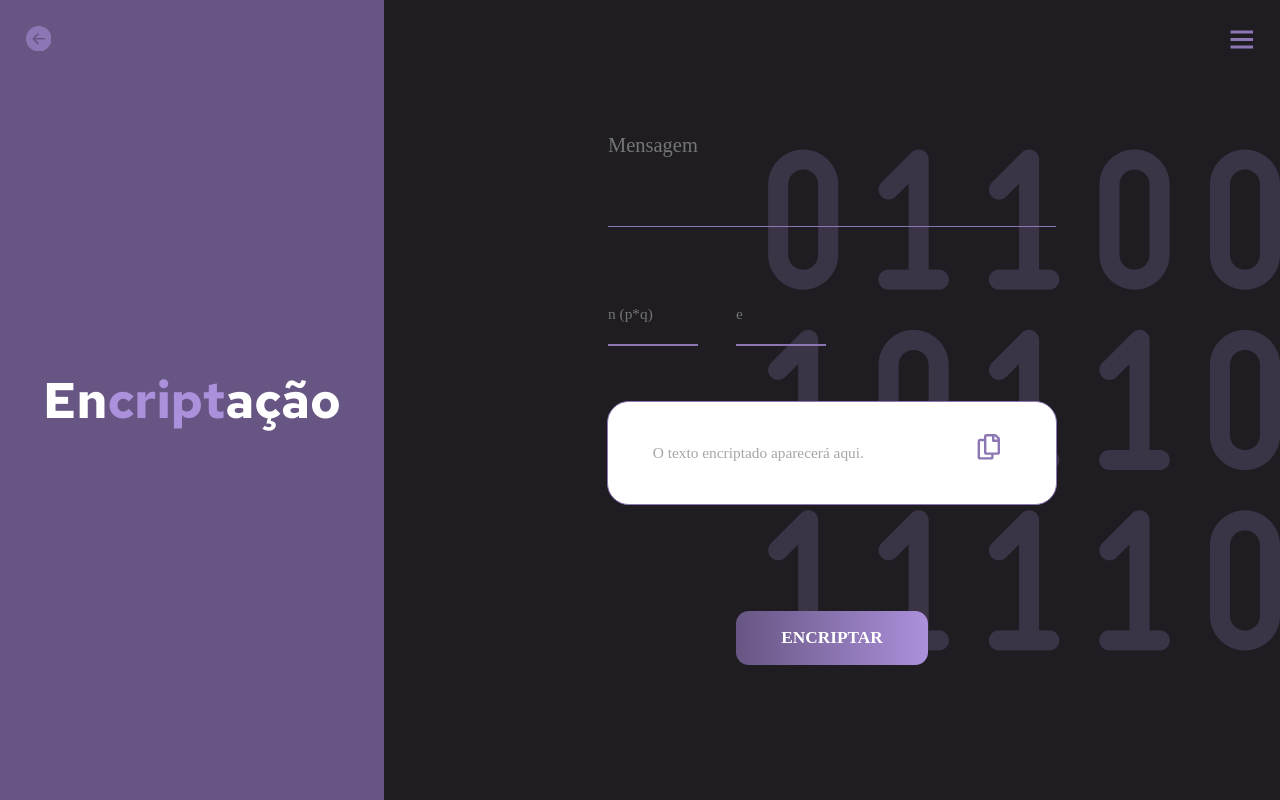
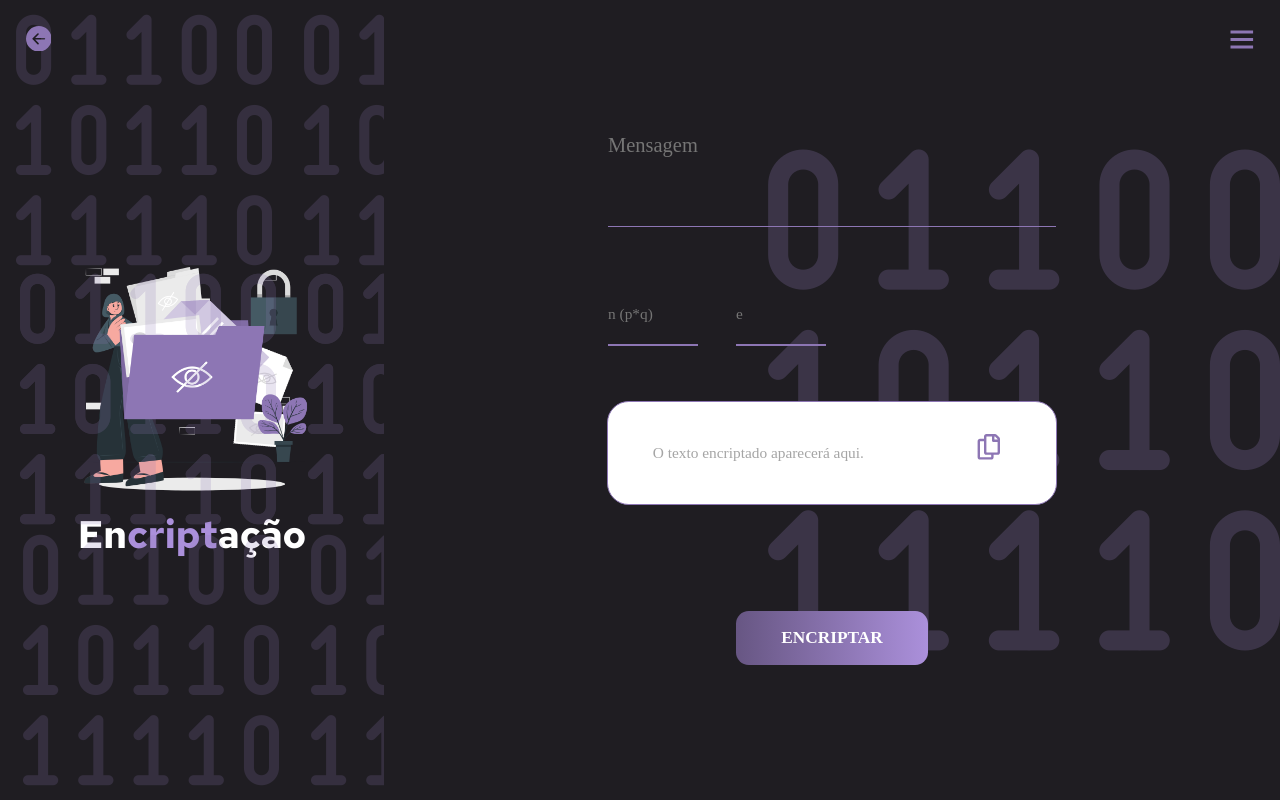
Before and after one commit to isabellexvr/rsa-md-projeto, a React (Vite) app: page /encrypt in a window 1280 px wide. Built offline with nearby package versions, Linux system fonts and the light colour scheme; a web font is replaced by a local one.

Commit message:
style: illustrations

```diff
--- a/src/pages/Decryptation/index.jsx
+++ b/src/pages/Decryptation/index.jsx
@@ -1,7 +1,6 @@
 import styled from "styled-components";
 import colors from "../../assets/colors";
-import binary from "../../assets/binary-code.png";
-import { useNavigate } from "react-router-dom";
+import binaryFirst from "../../assets/binary-code.png";
 import { FaRegCopy } from "react-icons/fa";
 import { StartButton } from "../styledComponents";
 import { CopyToClipboard } from "react-copy-to-clipboard";
@@ -14,6 +13,8 @@ import { useEncrypted } from "../../contexts/encryptedContext";
 import { useDecrypted } from "../../contexts/decryptedContext";
 import Header from "../components/Header";
 import Sidebar from "../components/Sidebar";
+import illustration from "../../assets/decrypt.png"
+import binary from "../../assets/binary.png"
 
 export default function Decryptation({
   loading,
@@ -99,12 +100,14 @@ export default function Decryptation({
       />
       <Header sidebar={sidebar} setSidebar={setSidebar} />
       <Title>
+      <img src={illustration}/>
         <h1>
+
           Desen<strong>cript</strong>ação
         </h1>
       </Title>
       <RightContainer>
-        <img src={binary} />
+        <img src={binaryFirst} />
         <Form onSubmit={sendForm}>
           <div className="textarea">
             <textarea
@@ -193,11 +196,26 @@ const PageContainer = styled.div`
 const Title = styled.div`
   width: 30vw;
   height: 100vh;
-  background-color: ${colors.darkPurple};
+  position: relative;
   display: flex;
+  flex-direction: column;
   align-items: center;
   justify-content: center;
-  position: relative;
+  >img{
+    width: 70%;
+  }
+  &:before {
+    content: "";
+    background-image: url(${binary});
+    opacity: 0.2; /* Adjust the opacity value as needed */
+    position: absolute;
+    top: 0;
+    left: 0;
+    width: 100%;
+    height: 100%;
+    z-index: 0; /* Ensure it's behind the content */
+  }
+
   > svg {
     position: absolute;
     top: 1vw;
@@ -207,11 +225,12 @@ const Title = styled.div`
     color: ${colors.lightPurple};
     cursor: pointer;
   }
+
   > h1 {
     color: #fff;
     text-align: center;
     font-family: Red Hat Text;
-    font-size: 50px;
+    font-size: 3vw;
     font-style: normal;
     font-weight: 700;
     line-height: normal;
--- a/src/pages/Encryptation/index.jsx
+++ b/src/pages/Encryptation/index.jsx
@@ -1,10 +1,9 @@
 import styled from "styled-components";
 import colors from "../../assets/colors";
-import binary from "../../assets/binary-code.png";
+import binaryFirst from "../../assets/binary-code.png";
 import { useState } from "react";
 import { FaRegCopy } from "react-icons/fa";
 import { StartButton } from "../styledComponents";
-import { useNavigate } from "react-router-dom";
 import axios from "axios";
 import { CopyToClipboard } from "react-copy-to-clipboard";
 import { ToastContainer, toast } from "react-toastify";
@@ -14,6 +13,8 @@ import { useEncrypted } from "../../contexts/encryptedContext";
 import { useDecrypted } from "../../contexts/decryptedContext";
 import Header from "../components/Header";
 import Sidebar from "../components/Sidebar";
+import binary from "../../assets/binary.png"
+import illustration from "../../assets/encrypt.png"
 
 export default function Encryptation({
   loading,
@@ -100,12 +101,13 @@ export default function Encryptation({
       />
       <Header sidebar={sidebar} setSidebar={setSidebar} />
       <Title>
+        <img src={illustration}/>
         <h1>
           En<strong>cript</strong>ação
         </h1>
       </Title>
       <RightContainer>
-        <img src={binary} />
+        <img src={binaryFirst} />
         <Form onSubmit={sendForm}>
           <div className="textarea">
             <textarea
@@ -191,11 +193,26 @@ const PageContainer = styled.div`
 const Title = styled.div`
   width: 30vw;
   height: 100vh;
-  background-color: ${colors.darkPurple};
+  position: relative;
   display: flex;
+  flex-direction: column;
   align-items: center;
   justify-content: center;
-  position: relative;
+  >img{
+    width: 70%;
+  }
+  &:before {
+    content: "";
+    background-image: url(${binary});
+    opacity: 0.2; /* Adjust the opacity value as needed */
+    position: absolute;
+    top: 0;
+    left: 0;
+    width: 100%;
+    height: 100%;
+    z-index: 0; /* Ensure it's behind the content */
+  }
+
   > svg {
     position: absolute;
     top: 1vw;
@@ -205,11 +222,12 @@ const Title = styled.div`
     color: ${colors.lightPurple};
     cursor: pointer;
   }
+
   > h1 {
     color: #fff;
     text-align: center;
     font-family: Red Hat Text;
-    font-size: 50px;
+    font-size: 3vw;
     font-style: normal;
     font-weight: 700;
     line-height: normal;
```
Also changed, not shown: src/assets/decrypt.png (added), src/assets/encrypt.png (added).
